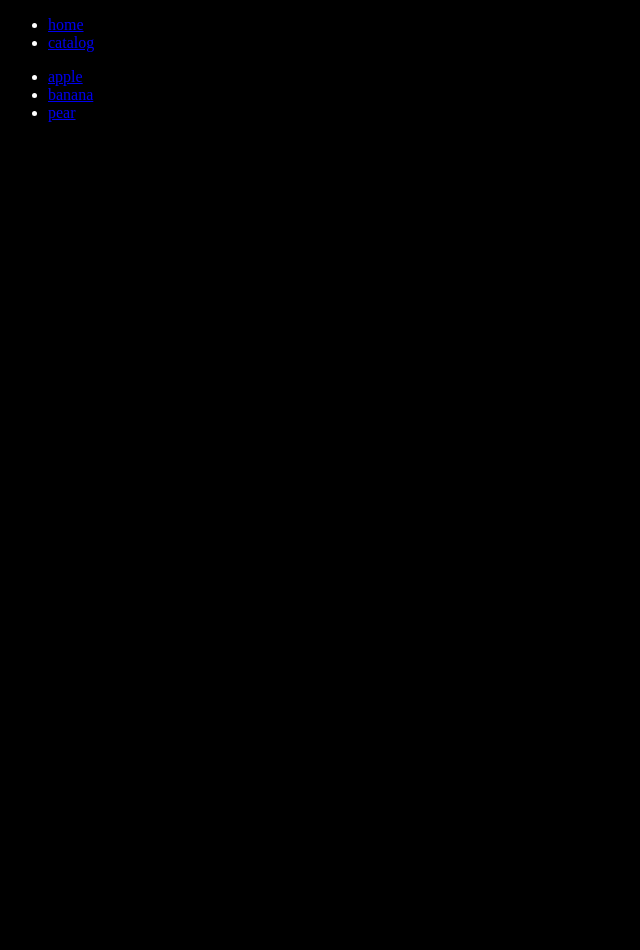
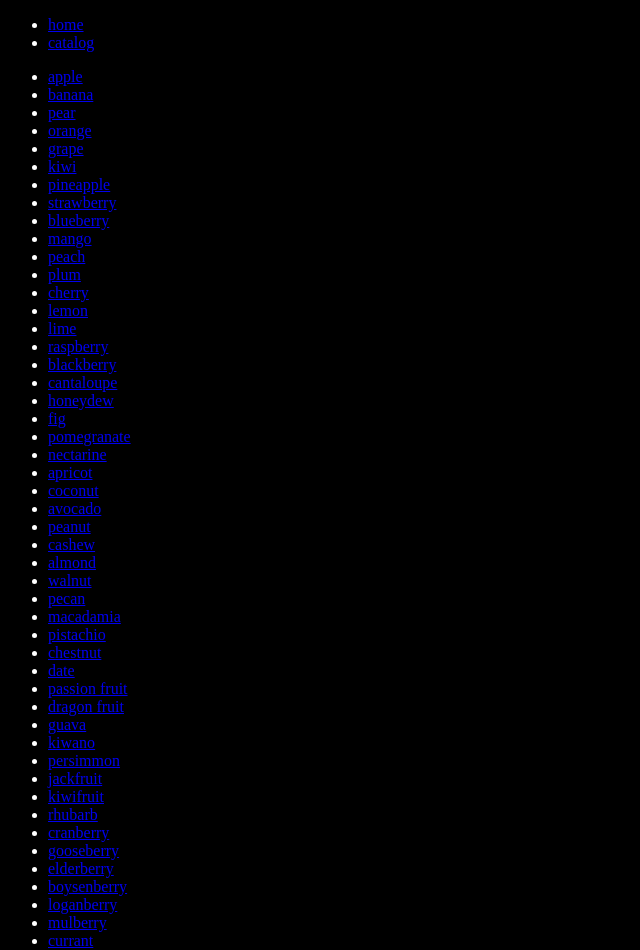
Before and after one commit to shaharbest/oct-client, a React (Vite) app: page /products in a window 1280 px wide. Shown: the top 950 px of the page, without its empty margins (0-640 px from the left). Before the commit the page ends 800 px from the top, so only its background shows below. Built offline with nearby package versions, Linux system fonts and the light colour scheme.

Commit message:
more products

```diff
--- a/src/products.js
+++ b/src/products.js
@@ -2,4 +2,51 @@ export const products = [
   { id: "101", name: "apple", price: 10 },
   { id: "102", name: "banana", price: 20 },
   { id: "103", name: "pear", price: 15 },
+  { id: "104", name: "orange", price: 18 },
+  { id: "105", name: "grape", price: 25 },
+  { id: "106", name: "kiwi", price: 12 },
+  { id: "107", name: "pineapple", price: 30 },
+  { id: "108", name: "strawberry", price: 8 },
+  { id: "109", name: "blueberry", price: 22 },
+  { id: "110", name: "mango", price: 28 },
+  { id: "111", name: "peach", price: 16 },
+  { id: "112", name: "plum", price: 14 },
+  { id: "113", name: "cherry", price: 26 },
+  { id: "114", name: "lemon", price: 9 },
+  { id: "115", name: "lime", price: 7 },
+  { id: "116", name: "raspberry", price: 24 },
+  { id: "117", name: "blackberry", price: 23 },
+  { id: "118", name: "cantaloupe", price: 32 },
+  { id: "119", name: "honeydew", price: 35 },
+  { id: "120", name: "fig", price: 13 },
+  { id: "121", name: "pomegranate", price: 19 },
+  { id: "122", name: "nectarine", price: 17 },
+  { id: "123", name: "apricot", price: 21 },
+  { id: "124", name: "coconut", price: 36 },
+  { id: "125", name: "avocado", price: 40 },
+  { id: "126", name: "peanut", price: 5 },
+  { id: "127", name: "cashew", price: 8 },
+  { id: "128", name: "almond", price: 15 },
+  { id: "129", name: "walnut", price: 12 },
+  { id: "130", name: "pecan", price: 18 },
+  { id: "131", name: "macadamia", price: 30 },
+  { id: "132", name: "pistachio", price: 25 },
+  { id: "133", name: "chestnut", price: 14 },
+  { id: "134", name: "date", price: 11 },
+  { id: "135", name: "passion fruit", price: 27 },
+  { id: "136", name: "dragon fruit", price: 33 },
+  { id: "137", name: "guava", price: 21 },
+  { id: "138", name: "kiwano", price: 29 },
+  { id: "139", name: "persimmon", price: 24 },
+  { id: "140", name: "jackfruit", price: 38 },
+  { id: "141", name: "kiwifruit", price: 16 },
+  { id: "142", name: "rhubarb", price: 13 },
+  { id: "143", name: "cranberry", price: 11 },
+  { id: "144", name: "gooseberry", price: 14 },
+  { id: "145", name: "elderberry", price: 20 },
+  { id: "146", name: "boysenberry", price: 18 },
+  { id: "147", name: "loganberry", price: 19 },
+  { id: "148", name: "mulberry", price: 17 },
+  { id: "149", name: "currant", price: 12 },
+  { id: "150", name: "watermelon", price: 30 }
 ];
```
